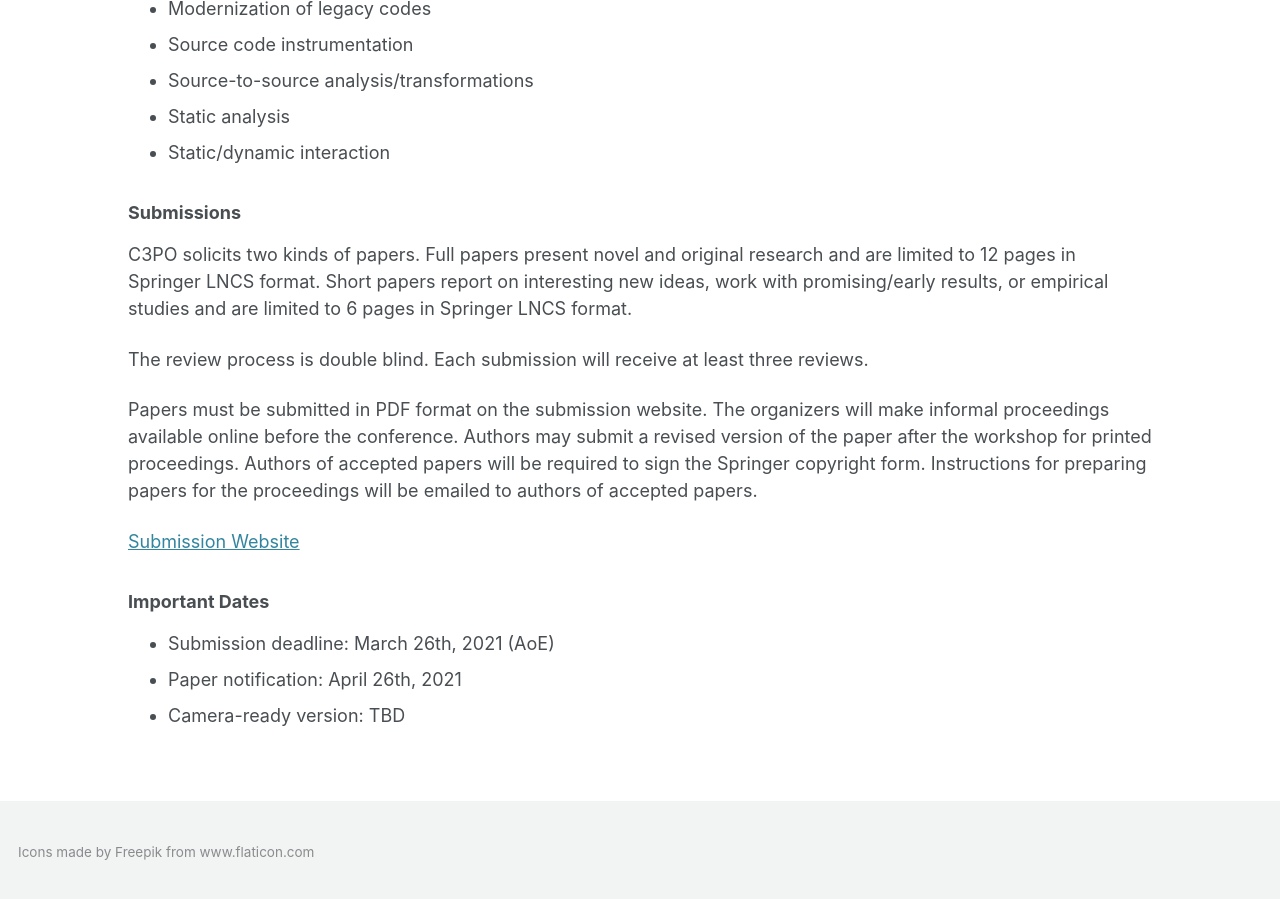
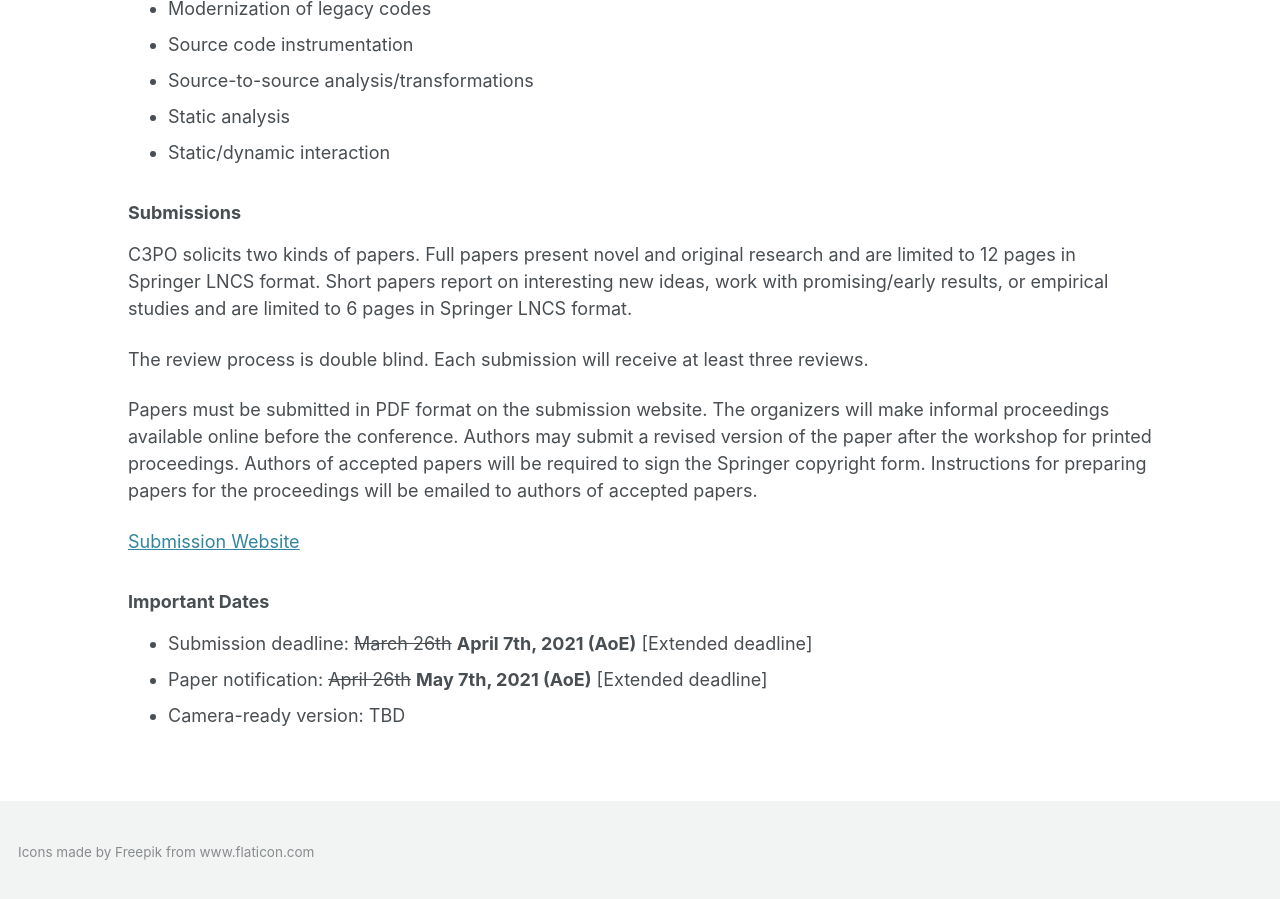
Before and after one commit to c3po-workshop/c3po-workshop.github.io, a Jekyll site: the page built from _pages/2021/call.md, in a window 1280 px wide and 900 px high, scrolled down 1034 px. Built offline with Jekyll 4.4.1, drawn with Linux system fonts in a browser that asks for light colours; cached includes are drawn as plain includes; nearby versions of some CDN libraries; our own code applies the rules of GitHub Pages for plain Markdown files.

Commit message:
Deadlines update

```diff
--- a/_pages/2021/call.md
+++ b/_pages/2021/call.md
@@ -64,7 +64,7 @@
 
 ### Important Dates
 <!-- - Submission deadline: March 22nd, 2021 (AoE) -->
-- Submission deadline: March 26th, 2021 (AoE)
+- Submission deadline: ~~March 26th~~ **April 7th, 2021 (AoE)** [Extended deadline]
 <!-- - Paper notification: April 20th, 2021 -->
-- Paper notification: April 26th, 2021
+- Paper notification: ~~April 26th~~ **May 7th, 2021 (AoE)** [Extended deadline]
 - Camera-ready version: TBD
```
